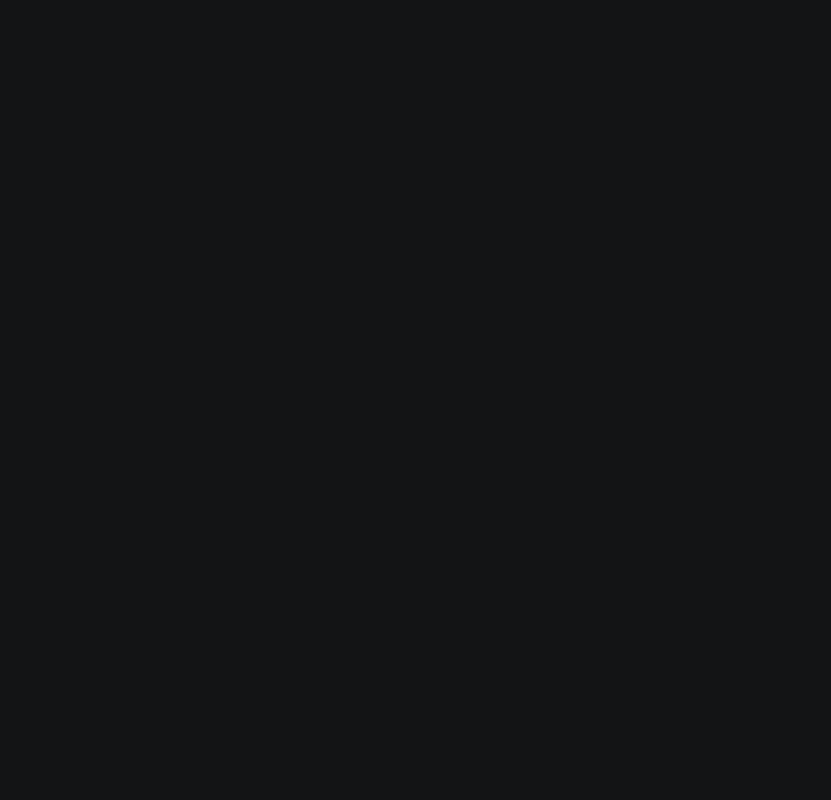
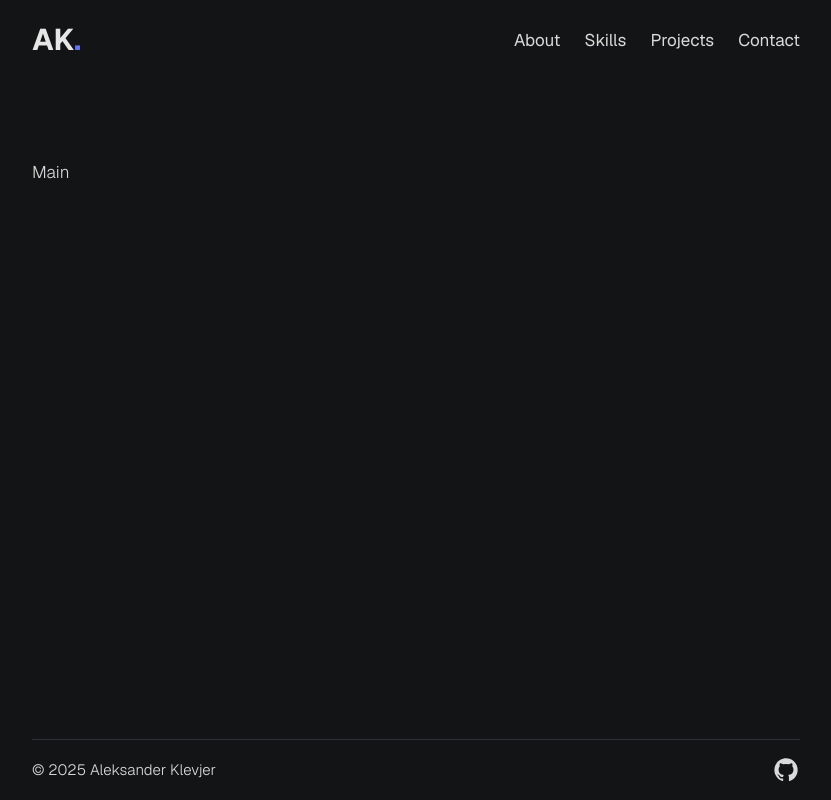
Before and after one commit to aklevjer/portfolio2, a React (Vite) app: page / in a window 1280 px wide. Shown: the whole page, without its empty margins (224-1055 px from the left). Built offline with nearby package versions, Linux system fonts and the light colour scheme.

Commit message:
Update App component with base layout

```diff
--- a/src/App.tsx
+++ b/src/App.tsx
@@ -1,3 +1,12 @@
+import Header from "@/components/layout/Header";
+import Footer from "@/components/layout/Footer";
+
 export default function App() {
-  return <div></div>;
+  return (
+    <>
+      <Header />
+      <main className="space-y-20 py-12 md:py-20">Main</main>
+      <Footer />
+    </>
+  );
 }
```
